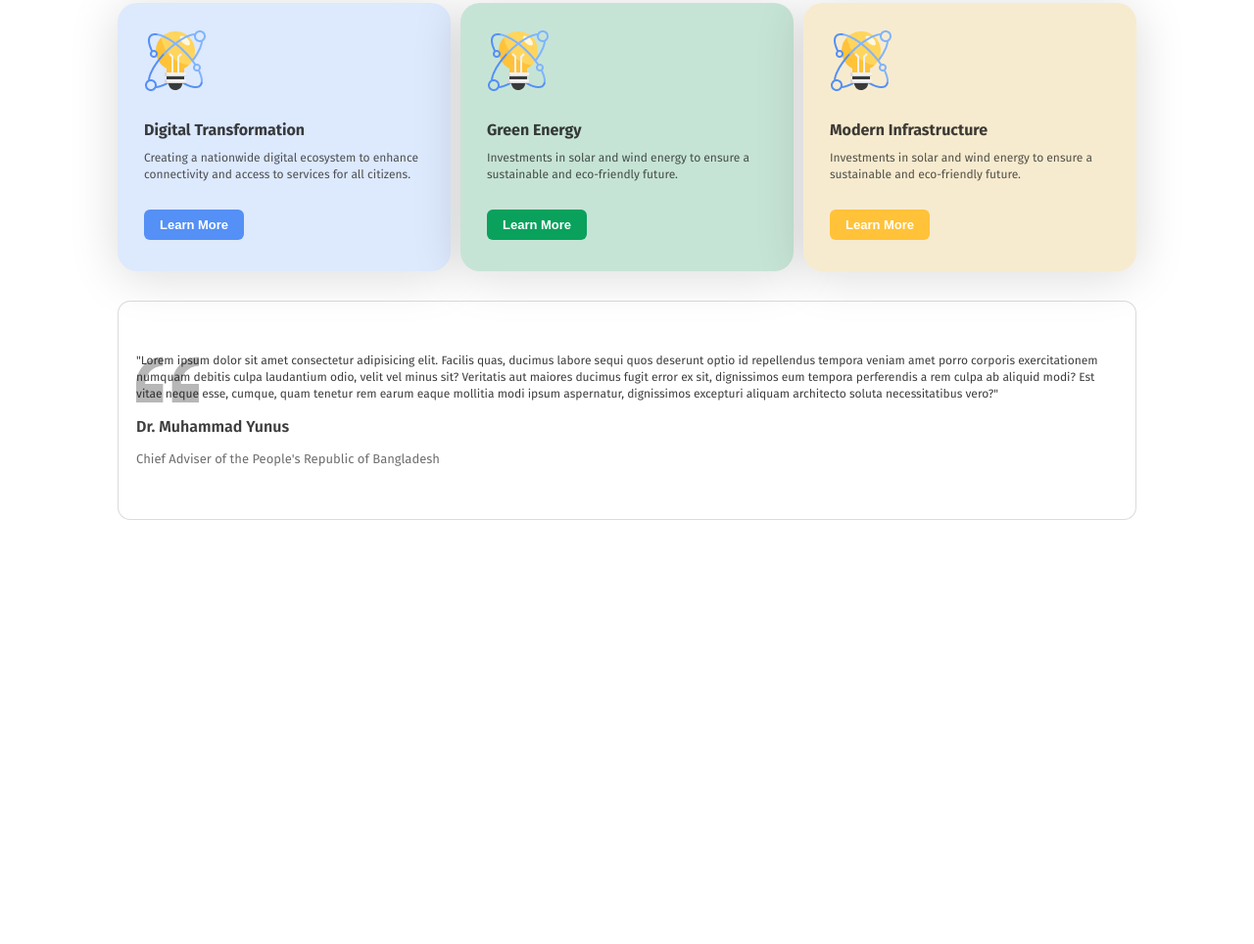
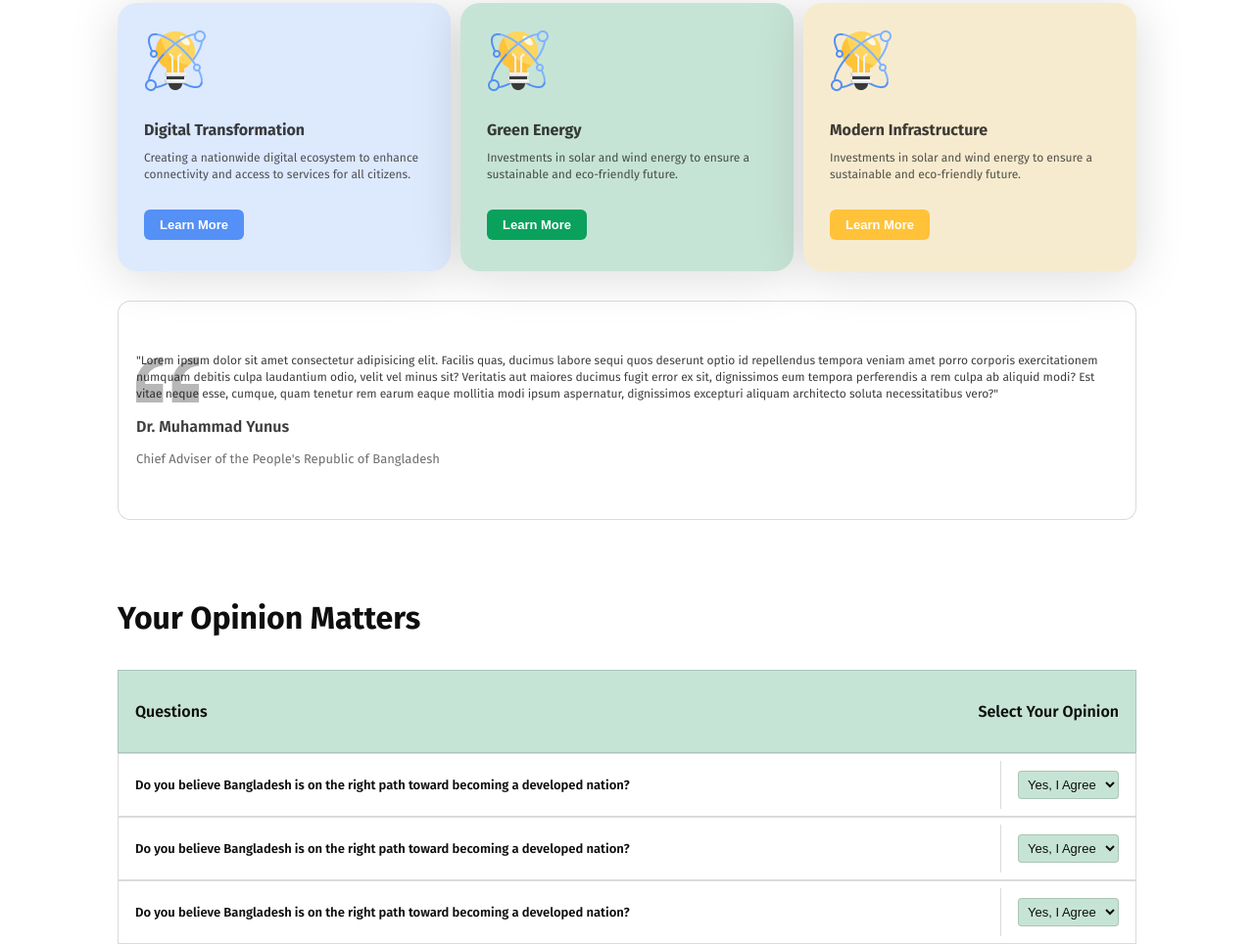
Before and after one commit to n8shade/assignment1, a plain HTML site: page index.html in a window 1280 px wide. Shown: the part 1193-2157 px from the top of the page at 98% size. Before the commit the page ends 1744 px from the top, so only its background shows below. Drawn offline with Linux system fonts and the light colour scheme.

Commit message:
finished opinion table

```diff
--- a/index.html
+++ b/index.html
@@ -32,31 +32,38 @@
         <h2>Pillars of "Bangladesh 2.0"</h2>
         <div class="pbd-cards">
             <div class="pbd-cards-content">
-                <img src="assets/card-icon.png" alt=""><p><strong>Innovation</strong></p>
+                <img src="assets/card-icon.png" alt="">
+                <p><strong>Innovation</strong></p>
                 <p>Dolor sit amet consectetur elit. Facilis quas, ducimus labore sequi quos </p>
             </div>
             <div class="pbd-cards-content">
-                <img src="assets/card-icon.png" alt=""><p><strong>Sustainability</strong></p>
+                <img src="assets/card-icon.png" alt="">
+                <p><strong>Sustainability</strong></p>
                 <p>Dolor sit amet consectetur elit. Facilis quas, ducimus labore sequi quos </p>
             </div>
             <div class="pbd-cards-content">
-                <img src="assets/card-icon.png" alt=""><p><strong>Infrastructure</strong></p>
+                <img src="assets/card-icon.png" alt="">
+                <p><strong>Infrastructure</strong></p>
                 <p>Dolor sit amet consectetur elit. Facilis quas, ducimus labore sequi quos </p>
             </div>
             <div class="pbd-cards-content">
-                <img src="assets/card-icon.png" alt=""><p><strong>Empowerment</strong></p>
+                <img src="assets/card-icon.png" alt="">
+                <p><strong>Empowerment</strong></p>
                 <p>Dolor sit amet consectetur elit. Facilis quas, ducimus labore sequi quos </p>
             </div>
         </div>
     </section>
     <section class="tvf">
         <h3>The Vision of Future</h3>
-        <p>Bangladesh 2.0 aims to redefine the nation's trajectory by embracing cutting-edge technology, promoting inclusive growth, and ensuring sustainability. With initiatives in renewable energy, digital transformation, and robust infrastructure, the country is set to become a global model of development.</p>
+        <p>Bangladesh 2.0 aims to redefine the nation's trajectory by embracing cutting-edge technology, promoting
+            inclusive growth, and ensuring sustainability. With initiatives in renewable energy, digital transformation,
+            and robust infrastructure, the country is set to become a global model of development.</p>
         <div class="tvf-cards">
             <div class="tvf-content" style="background-color: rgba(84, 144, 245, 0.2);">
                 <img src="assets/card-icon.png" alt="">
                 <h4>Digital Transformation</h4>
-                <p>Creating a nationwide digital ecosystem to enhance connectivity and access to services for all citizens.</p>
+                <p>Creating a nationwide digital ecosystem to enhance connectivity and access to services for all
+                    citizens.</p>
                 <button class="tvf-btn" style="background-color: rgb(84, 144, 245);">Learn More</button>
             </div>
             <div class="tvf-content" style="background-color: rgb(198, 228, 214);">
@@ -75,15 +82,44 @@
     </section>
     <section class="yunus">
         <div class="y-content">
-            <p class="y-content-p1">"Lorem ipsum dolor sit amet consectetur adipisicing elit. Facilis quas, ducimus labore sequi quos deserunt optio id repellendus tempora veniam amet porro corporis exercitationem numquam debitis culpa laudantium odio, velit vel minus sit? Veritatis aut maiores ducimus fugit error ex sit, dignissimos eum tempora perferendis a rem culpa ab aliquid modi? Est vitae neque esse, cumque, quam tenetur rem earum eaque mollitia modi ipsum aspernatur, dignissimos excepturi aliquam architecto soluta necessitatibus vero?"</p>
+            <p class="y-content-p1">"Lorem ipsum dolor sit amet consectetur adipisicing elit. Facilis quas, ducimus
+                labore sequi quos deserunt optio id repellendus tempora veniam amet porro corporis exercitationem
+                numquam debitis culpa laudantium odio, velit vel minus sit? Veritatis aut maiores ducimus fugit error ex
+                sit, dignissimos eum tempora perferendis a rem culpa ab aliquid modi? Est vitae neque esse, cumque, quam
+                tenetur rem earum eaque mollitia modi ipsum aspernatur, dignissimos excepturi aliquam architecto soluta
+                necessitatibus vero?"</p>
             <p class="y-content-p2">Dr. Muhammad Yunus</p>
             <p class="y-content-p3">Chief Adviser of the People's Republic of Bangladesh</p>
         </div>
     </section>
     <section class="opinion">
-        <div><h2></h2></div>
-        <div></div>
+        <div class="om">
+            <p>Your Opinion Matters</p>
+            <div class="om-contents">
+                <p>Questions</p>
+                <p>Select Your Opinion</p>
+            </div>
+            <div class="om-table">
+                <div class="t1">Do you believe Bangladesh is on the right path toward becoming a developed nation?</div>
+                <div class="t2"><select name="" id="">
+                        <option value="">Yes, I Agree</option>
+                    </select></div>
+            </div>
+            <div class="om-table">
+                <div class="t1">Do you believe Bangladesh is on the right path toward becoming a developed nation?</div>
+                <div class="t2"><select name="" id="">
+                        <option value="">Yes, I Agree</option>
+                    </select></div>
+            </div>
+            <div class="om-table">
+                <div class="t1">Do you believe Bangladesh is on the right path toward becoming a developed nation?</div>
+                <div class="t2"><select name="" id="">
+                        <option value="">Yes, I Agree</option>
+                    </select></div>
+            </div>
+        </div>
     </section>
+
 </body>
 
 </html>
--- a/styles.css
+++ b/styles.css
@@ -193,6 +193,7 @@ nav ul li b {
     line-height: 17px;
     text-align: left;
 }
+
 .y-content-p3 {
     color: rgba(14, 14, 14, 0.6);
     font-size: 13px;
@@ -200,3 +201,70 @@ nav ul li b {
     line-height: 17px;
     text-align: left;
 }
+.om{
+    margin-top: 80px;
+}
+.om>p {
+    color: rgb(14, 14, 14);
+    font-size: 32px;
+    font-weight: 700;
+    line-height: 41px;
+    text-align: left;
+}
+
+.om-contents {
+    padding: 17px;
+    display: flex;
+    justify-content: space-between;
+    box-sizing: border-box;
+    border: 1px solid rgba(14, 14, 14, 0.15);
+    background: rgb(198, 228, 214);
+}
+
+.om-contents>p {
+    color: rgb(14, 14, 14);
+    font-size: 16px;
+    font-weight: 600;
+    line-height: 17px;
+    text-align: left;
+}
+
+.om-table {
+    display: flex;
+    justify-content: space-between;
+    align-items: center;
+}
+
+.om-table {
+    display: flex;
+    align-items: center;
+    border: 1px solid rgba(14, 14, 14, 0.15);
+}
+
+.t1 {
+    flex-grow: 1;
+    box-sizing: border-box;
+    padding: 17px;
+    background: rgba(255, 255, 255, 0.1);
+    border-right: 1px solid rgba(14, 14, 14, 0.15);
+    color: rgb(14, 14, 14);
+    font-size: 13px;
+    font-weight: 600;
+    text-align: left;
+}
+
+.t2 {
+    padding: 17px;
+}
+
+.t2>select {
+    color: rgb(14, 14, 14);
+    font-size: 13px;
+    font-weight: 500;
+    text-align: left;
+    box-sizing: border-box;
+    border: 1px solid rgba(14, 14, 14, 0.15);
+    border-radius: 4px;
+    background: rgb(198, 228, 214);
+    padding: 5px;
+}
--- /dev/null
+++ b/test.css
@@ -0,0 +1,32 @@
+.om-table {
+    display: flex;
+    justify-content: space-between;
+    align-items: center;
+    border: 1px solid rgba(14, 14, 14, 0.15); /* Single border for the whole table */
+    padding: 0;
+}
+
+.om-table > div:first-child {
+    flex-grow: 1;
+    box-sizing: border-box;
+    padding: 17px;
+    background: rgba(255, 255, 255, 0.1);
+    border-right: 1px solid rgba(14, 14, 14, 0.15);
+}
+
+.om-table > div{
+    display: flex;
+    align-items: center;
+    justify-content: flex-end;
+    padding: 17px;
+    background: rgba(255, 255, 255, 0.1);
+}
+
+.om-table > div:last-child > select {
+    box-sizing: border-box;
+    border: 1px solid rgba(14, 14, 14, 0.15); /* Add border for the select */
+    border-radius: 4px;
+    background: rgb(198, 228, 214);
+    padding: 5px;
+    width: auto; /* Allow the select to shrink to its content */
+}
```
